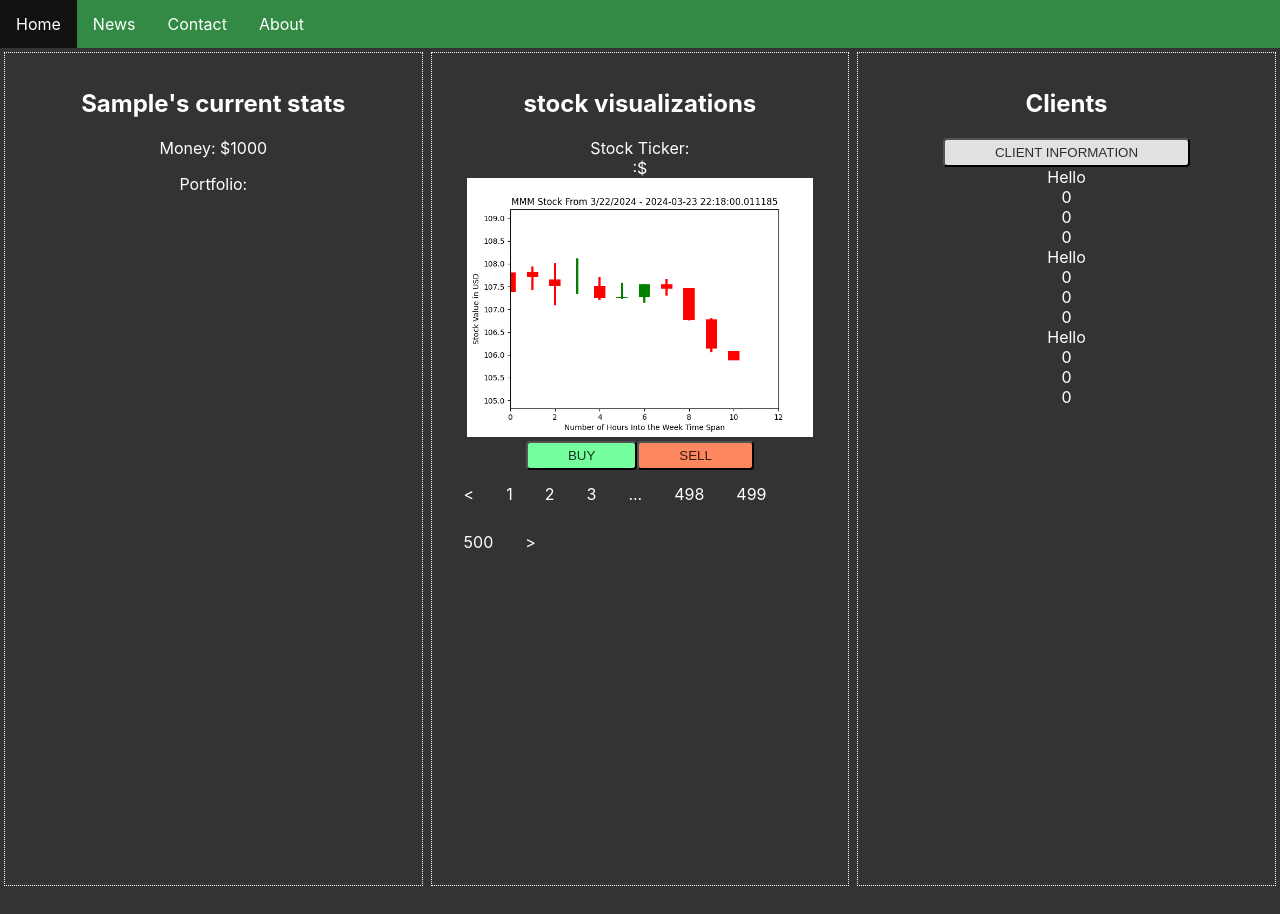
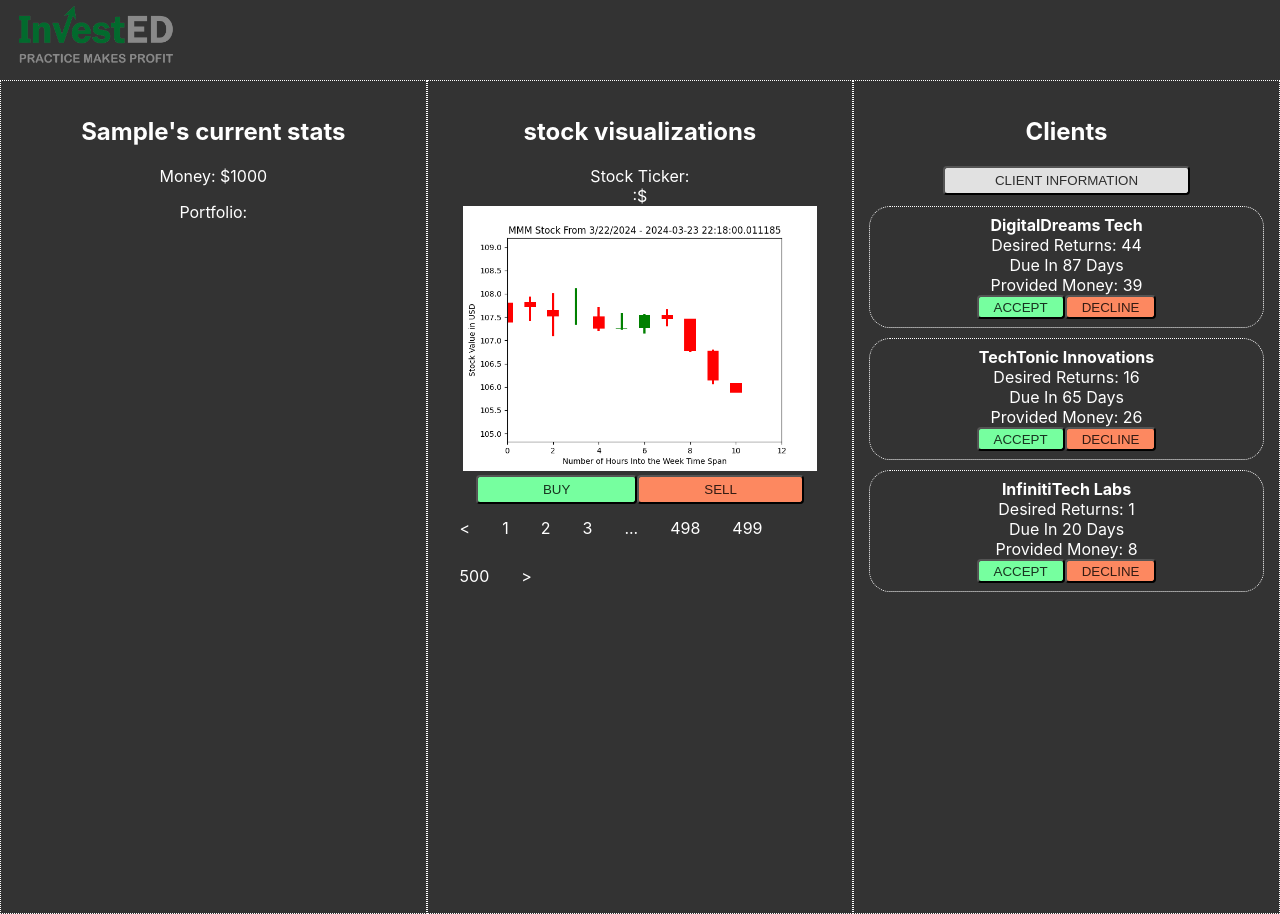
Before and after one commit to rrachelhuangg/2024-HooHacks, a React (Create React App) app in the folder frontend/: page / in a window 1280 px wide. Both pictures are taken after typing "Sample" into the empty fields and a click on the input 639 px from the left and 332 px from the top of the page. Before the commit the page ends 890 px from the top, so only its background shows below. Built offline with nearby package versions, Linux system fonts and the light colour scheme.

Commit message:
worked on client functionality

```diff
--- a/frontend/src/App.css
+++ b/frontend/src/App.css
@@ -50,7 +50,7 @@ color:white;}
 .column {
   padding: 16px;
   /* height: 100%; */
-  margin: 5px;
+  margin: 1px;
   background-color: #333;
   outline: 1px dotted white;
 }
@@ -68,7 +68,7 @@ ul {
   margin: 0;
   padding: 0;
   overflow: hidden;
-  background-color: #338a44;
+  background-color: #333;
 }
 
 li {
@@ -97,7 +97,7 @@ li a:hover {
   text-decoration: none;
   color: rgba(0, 0, 0, 0.8);
   background: rgb(118, 255, 159);
-  padding: 5px 40px;
+  padding: 5px 65px;
   border-radius: 4px;
   font-weight: normal;
   text-transform: uppercase;
@@ -108,7 +108,7 @@ li a:hover {
   text-decoration: none;
   color: rgba(0, 0, 0, 0.8);
   background: rgb(253, 136, 96);
-  padding: 5px 40px;
+  padding: 5px 65px;
   border-radius: 4px;
   font-weight: normal;
   text-transform: uppercase;
@@ -168,7 +168,66 @@ li a:hover {
   width:30vw;
 }
 
+.logoHeader{
+  width:15vw;
+}
+
 .logoContainer{
   text-align:center;
   margin-top:10vh;
 }
+
+.clientComponent{
+  outline: 1px dotted white;
+  margin-top:1.5vh;
+  margin-bottom:1.5vh;
+  border-radius: 2.5vh;
+  padding-top:1vh;
+  padding-bottom:1vh;
+}
+
+.acceptedClientComponent{
+  outline: 1px dotted white;
+  margin-top:1.5vh;
+  margin-bottom:1.5vh;
+  border-radius: 2.5vh;
+  padding-top:1vh;
+  padding-bottom:1vh;
+  background-color: #61dafb;
+}
+
+.acceptButton {
+  text-decoration: none;
+  color: rgba(0, 0, 0, 0.8);
+  background: rgb(118, 255, 159);
+  padding: 2.5px 15px;
+  border-radius: 4px;
+  font-weight: normal;
+  text-transform: uppercase;
+  transition: all 0.2s ease-in-out;
+}
+
+.acceptButton:hover {
+  color: rgb(219, 219, 219);
+  background: rgb(46, 161, 81);
+  cursor: pointer;
+  font-weight:bold;
+}
+
+.declineButton {
+  text-decoration: none;
+  color: rgba(0, 0, 0, 0.8);
+  background: rgb(253, 136, 96);
+  padding: 2.5px 15px;
+  border-radius: 4px;
+  font-weight: normal;
+  text-transform: uppercase;
+  transition: all 0.2s ease-in-out;
+}
+
+.declineButton:hover {
+  color: rgb(223, 223, 223);
+  font-weight: bold;
+  background: rgb(255, 113, 66);
+  cursor: pointer;
+}
--- a/frontend/src/App.js
+++ b/frontend/src/App.js
@@ -10,27 +10,38 @@ import ReactPaginate from "react-paginate"; // for pagination
 function NavBar(){
   return(<>
   <ul className = "header">
-  <li><a href="default.asp">Home</a></li>
-  <li><a href="news.asp">News</a></li>
-  <li><a href="contact.asp">Contact</a></li>
-  <li><a href="about.asp">About</a></li>
+  <li><img src = "./Logo.png" className="logoHeader"/></li>
 </ul></>);
 }
 
+let acceptedClients = {};
 function ClientComponent({clientName, desiredReturns, dueDate, givenMoney}){
+  const [bgC, setBGC] = useState("");
+  const [vB, setVB] = useState("visible");
+  function acceptClient(){
+    acceptedClients[clientName]=[desiredReturns, dueDate, givenMoney];
+    setBGC("red");
+    setVB("hidden");
+  }
+
+
   return(<>
-    <div>{clientName}</div>
-    <div>{desiredReturns}</div>
-    <div>{dueDate}</div>
-    <div>{givenMoney}</div>
+    <div className = "clientComponent" style={{backgroundColor:bgC}}>
+    <div><strong>{clientName}</strong></div>
+    <div>Desired Returns: {desiredReturns}</div>
+    <div>Due In {dueDate} Days</div>
+    <div>Provided Money: {givenMoney}</div>
+    <div style={{visibility:vB}}>
+    <button className = "acceptButton" onClick = {acceptClient}>Accept</button><button className = "declineButton">Decline</button>
+    </div></div>
     </>);
 }
 
-var pseudoRandom = 0;
+
 var closeValues = [];
 var stockTickers = [];
-var stockz = ["MMM","AOS","ABT","ACN","AMD","AES","AFL","APD","ALB","ARE","LNT","ALL","AEE","AAL","AEP"];
-
+var stockz = ["MMM","AOS","ABT","ACN","AMD","AES","AFL","APD","ALB","ARE","LNT","ALL","AEE","AAL","AEP","AXP","AIG","AMT"];
+//AMD is the last png obtained
 function Control(props) {
 const [displayLogin, setLogin] = useState(props.displayLogin);
 const [name, setName] = useState("");
@@ -42,14 +53,12 @@ const [stockPortfolio, setStockPortfolio] = useState([]);
 
   function TickerDisplay({closeVal, stockTicker}){
     function buy(){
-      pseudoRandom+=1
       if(money-parseFloat(closeVal.trim())>=0){
         setStockPortfolio([...stockPortfolio, " ", stockTicker]);
         setMoney(money-parseFloat(closeVal.trim()));
       }
     }
     function sell(){
-      pseudoRandom+=1
       var temp = stockPortfolio;
       if(temp.filter(s => s !== stockTicker).length!=(stockPortfolio.length)){
         setMoney(money+parseFloat(closeVal.trim()));
@@ -118,6 +127,47 @@ const [stockPortfolio, setStockPortfolio] = useState([]);
   const handleSubmit = (event) => {
     setLogin(false);
   }
+
+  function Clients(){
+    let clients = [];
+    for(let i = 0; i < 3; i++){
+      let clientNames = [
+        "Innovatech Solutions",
+        "TechGenius",
+        "CodeCrafters Inc.",
+        "ByteWorks Technology",
+        "DigitalDreams Tech",
+        "NexTech Innovations",
+        "CyberNest Solutions",
+        "QuantumLeap Tech",
+        "Synapse Systems",
+        "CloudSavvy Tech",
+        "FutureForge Technologies",
+        "InfinitiTech Labs",
+        "DataDynamo",
+        "Streamline Solutions",
+        "PixelPulse Technology",
+        "TechTonic Innovations",
+        "InnovaSoft",
+        "ByteBurst Tech",
+        "Visionary Ventures Inc.",
+        "CodeWave Tech",
+        "InfiniteLoop Solutions",
+        "TechSphere Innovations",
+        "DataDynasty",
+        "CyberCrafters Inc.",
+        "QuantumShift Technology"
+    ]
+    ;
+      let desiredReturn = Math.floor(Math.random() * (100));
+      let DueDate = Math.floor(Math.random() * (100));
+      let givenMoneys = Math.floor(Math.random() * (100));
+      let clientName = clientNames[Math.floor(Math.random()*26)];
+      clients.push(<ClientComponent clientName = {clientName} desiredReturns = {desiredReturn} dueDate = {DueDate} givenMoney = {givenMoneys}/>)
+    }
+
+    return(<>{clients}</>);
+  }
   //scuffed way of redirecting after login (toggles login stuff)
   if (displayLogin) {
     return(<>
@@ -132,10 +182,6 @@ const [stockPortfolio, setStockPortfolio] = useState([]);
         />
       <div><input className = "inputField" type="submit" /></div>
     </form></>);
-  }
-
-  if(pseudoRandom%3==0){
-    //make random clients here!!!!!!!!!!!!!!!!!!!!!!!!!!!!!!!!!!!!!1
   }
 
   if(dueDisplay){
@@ -167,14 +213,19 @@ const [stockPortfolio, setStockPortfolio] = useState([]);
   }
 />
 
+
+
   </div>
   <div class="column">
     <h2> Clients </h2>
     <div className = "clientButtons">
     <button className = "clientButton" onClick = {toggleDueDisplay}>Client Information</button>
+
+    <Clients/>
+
+    {/* <ClientComponent clientName="Hello" desiredReturns="0" dueDate="0" givenMoney="0"/>
     <ClientComponent clientName="Hello" desiredReturns="0" dueDate="0" givenMoney="0"/>
-    <ClientComponent clientName="Hello" desiredReturns="0" dueDate="0" givenMoney="0"/>
-    <ClientComponent clientName="Hello" desiredReturns="0" dueDate="0" givenMoney="0"/>
+    <ClientComponent clientName="Hello" desiredReturns="0" dueDate="0" givenMoney="0"/> */}
     </div>
   </div>
 </div> </>);}
```
Also changed, not shown: frontend/public/ABBV.png (deleted), frontend/public/AMD.png (added), frontend/public/graph_data.csv.
